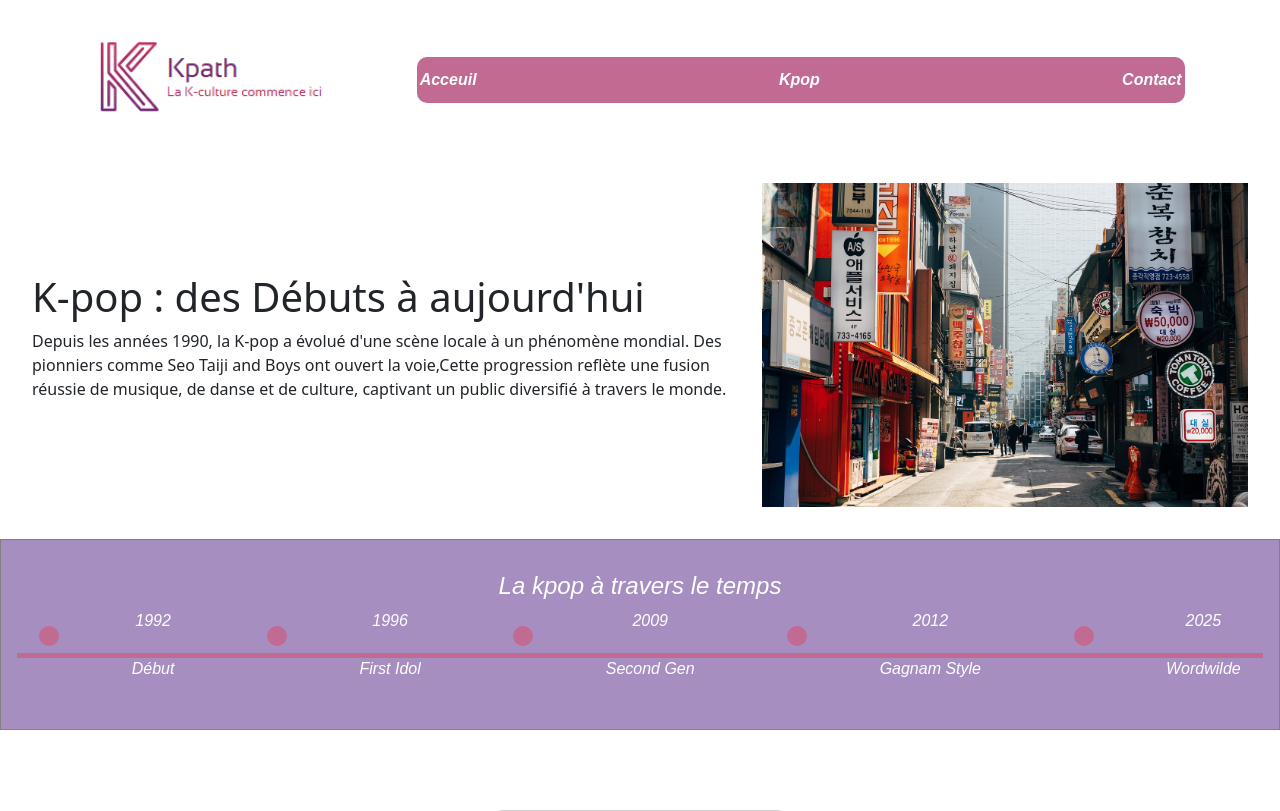
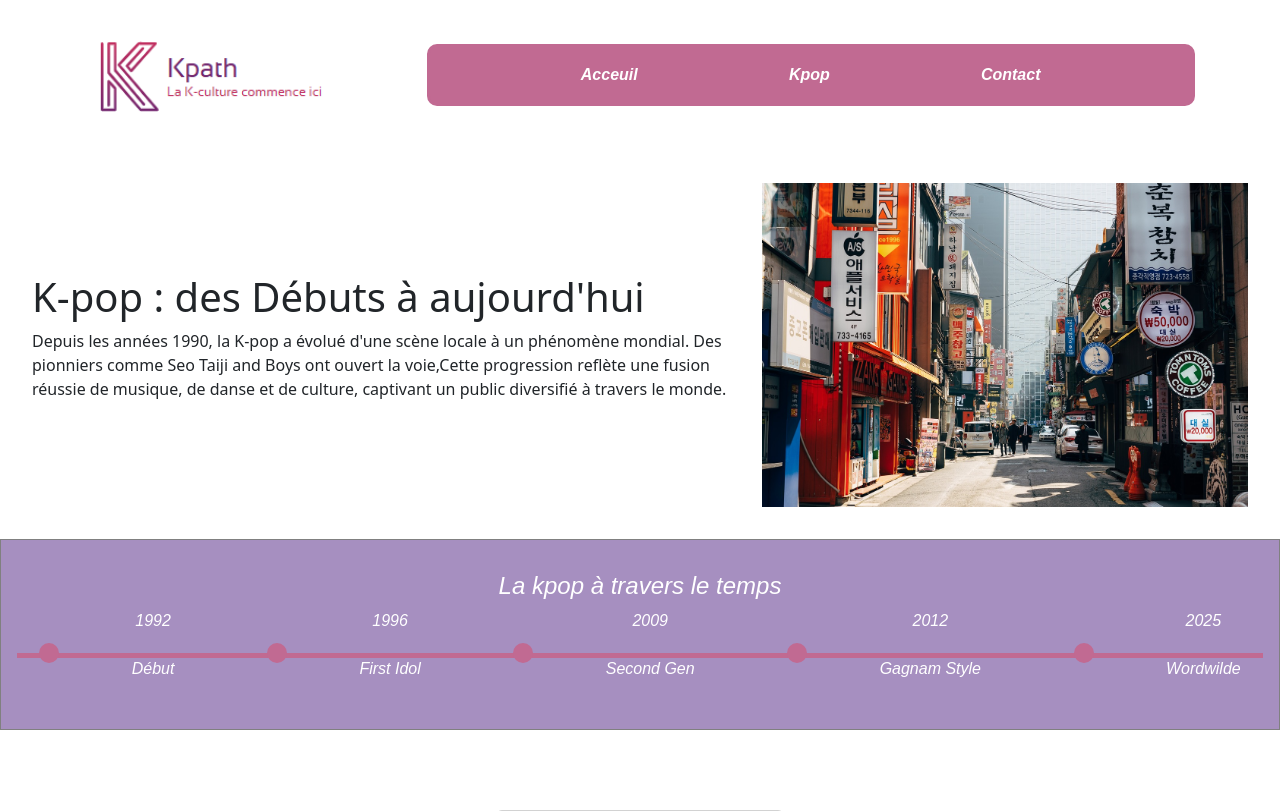
Before and after one commit to shalom-gnassounou/kpath, a PHP site: page /kpop.html in a window 1280 px wide. Shown: the top 811 px of the page. Run offline with PHP 8.4, Linux system fonts and the light colour scheme.

Commit message:
nav et frise chrono fonctionel

```diff
--- a/asset/css/kpopstyle.css
+++ b/asset/css/kpopstyle.css
@@ -7,9 +7,9 @@
 
 }
 
-.navbar {
+.navburger {
     display: flex;
-    gap: 2rem;
+    gap: 3rem;
     justify-content: space-evenly;
     border: solid, rgba(193, 106, 146, 1);
     background-color:rgba(193, 106, 146, 1);
@@ -20,16 +20,6 @@
     margin: 0%;
 
 
-
-
-}
- .navbar a {
-    text-decoration: none;
-    color: white;
-    font-style: italic;
-    font-weight: bold;
-    font-family: sans-serif;
-    display: block;
 
 
 
@@ -47,6 +37,14 @@
     border-radius: 10px;
     z-index: 100;
 }
+.navburger a {
+      text-decoration: none;
+    color: white;
+    font-style: italic;
+    font-weight: bold;
+    font-family: sans-serif;
+    display: block;
+}
 .burger {
     font-size: 1rem;
     cursor: pointer;
@@ -59,6 +57,10 @@
     display: flex;
 }
 
+#navburger {
+    top: 6rem;
+
+}
 
 #logo {
  width: 20%;
@@ -144,8 +146,8 @@
   background-color: rgba(193, 106, 146, 1) ;
   border-radius: 50%;
   margin-bottom: 12px;
-  top: 20%;
-  bottom: 20%;
+  top: 39%;
+
 
 
 
@@ -299,6 +301,7 @@
         background-color:rgba(193, 106, 146, 1);
         top: 0;
         bottom: 0;
+        z-index: 0;
 
     }
     .timeline-content-vertical .timeline-item {
@@ -327,5 +330,10 @@
         z-index: 1;
 
     }
+    .timeline {
+        border: none;
+        background-color: white;
+        color: black;
+    }
 
 }
--- a/asset/css/style.css
+++ b/asset/css/style.css
@@ -65,7 +65,9 @@
 
 }
 
-
+#navburger{
+    top: 6rem;
+}
 #border-img {
     width: 100%;
     margin-top: 2rem;
--- a/asset/js/script.js
+++ b/asset/js/script.js
@@ -8,7 +8,7 @@
 
 const timeLineDots = document.querySelectorAll(".timeline-dots-horizontal");
 const timeLineVerticalDots = document.querySelectorAll(
-  ".timelene-dots-vertical"
+  ".timeline-dots-vertical"
 );
 const carousel = document.querySelector("#kpopCarousel");
 const bsCarousel =
@@ -25,7 +25,8 @@
 
 for (const timeLineVerticalDot of timeLineVerticalDots) {
   timeLineVerticalDot.addEventListener("click", () => {
-    const slideIndex = parseInt(timeLineDot.getAttribute("data-slide"));
-    bsVerCarousel.to(slideIndex);
+    const slideVerIndex = parseInt(timeLineVerticalDot.getAttribute("data-slide"));
+    bsVerCarousel.to(slideVerIndex);
+    console.log("clique")
   });
 }
--- a/kpop.html
+++ b/kpop.html
@@ -18,7 +18,7 @@
   <path fill-rule="evenodd" d="M2.5 12a.5.5 0 0 1 .5-.5h10a.5.5 0 0 1 0 1H3a.5.5 0 0 1-.5-.5m0-4a.5.5 0 0 1 .5-.5h10a.5.5 0 0 1 0 1H3a.5.5 0 0 1-.5-.5m0-4a.5.5 0 0 1 .5-.5h10a.5.5 0 0 1 0 1H3a.5.5 0 0 1-.5-.5"/>
 </svg>
         </div>
-        <ul class="navbar navburger" id="navburger" >
+        <ul class=" navburger" id="navburger" >
             <li><a href="index.html">Acceuil</a></li>
             <li><a href="kpop.html">Kpop</a></li>
             <li><a href="#">Contact</a></li>
```
